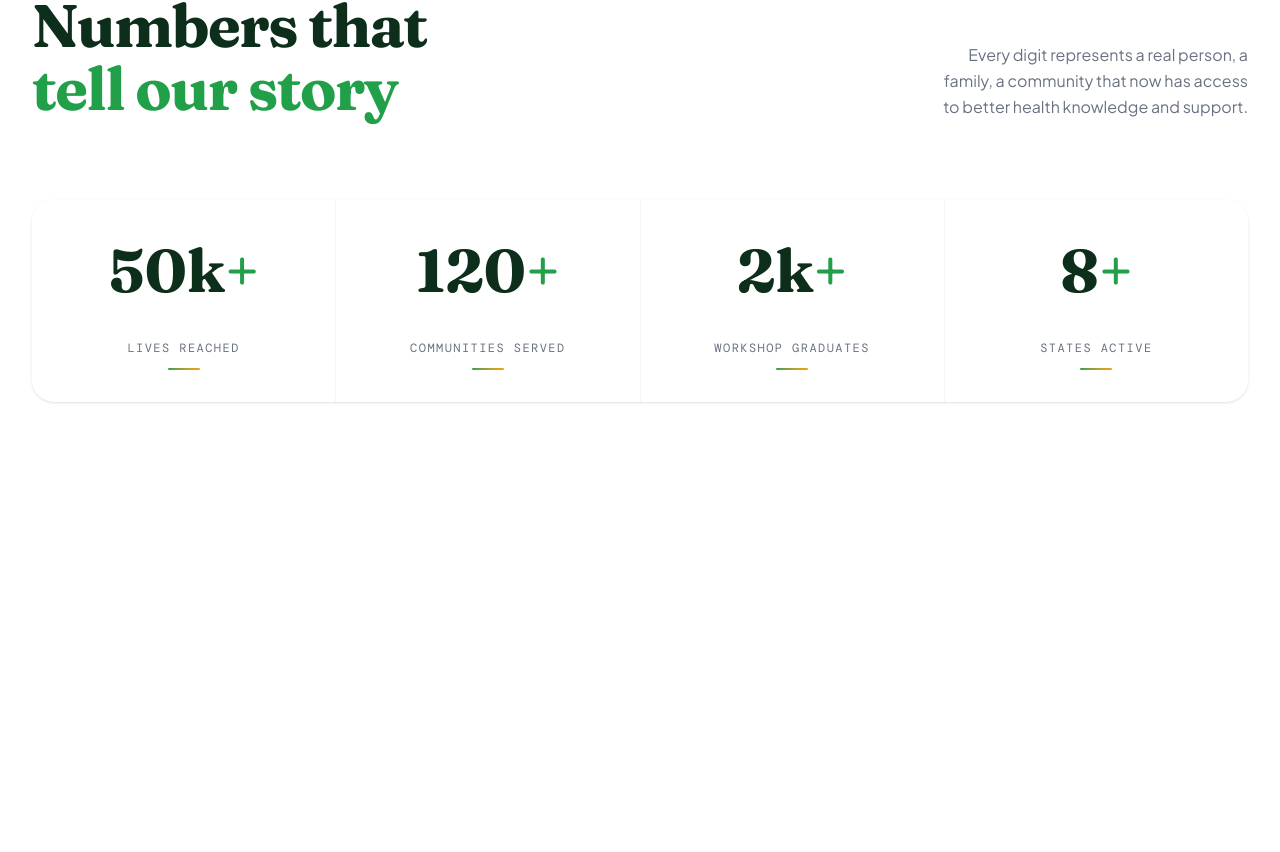
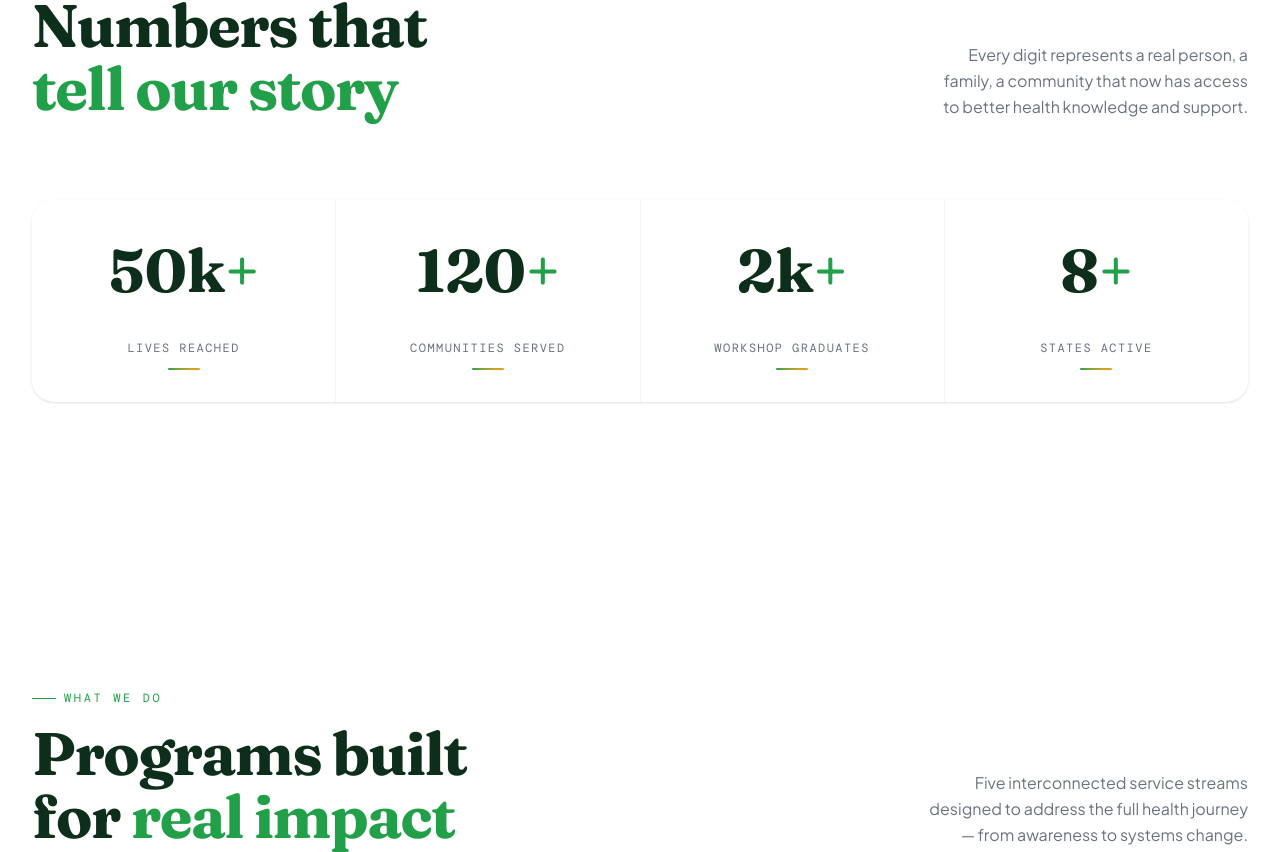
Before and after one commit to laviedegeorge/my-portfolio, a Next.js app: page / in a window 1280 px wide. Shown: the part 1948-2800 px from the top of the page. Before the commit the page ends 2494 px from the top, so only its background shows below. Built offline with nearby package versions, Linux system fonts and the light colour scheme; a web font is replaced by a local one.

Commit message:
implement programs and NCD  section in landing page

```diff
--- a/app/page.tsx
+++ b/app/page.tsx
@@ -2,6 +2,8 @@
 import About from "@/components/sections/landing-page/about-us";
 import Hero from "@/components/sections/landing-page/hero";
 import Impact from "@/components/sections/landing-page/impact";
+import NCD from "@/components/sections/landing-page/ncd";
+import Programs from "@/components/sections/landing-page/programs";
 
 export default function Home() {
   return (
@@ -11,6 +13,8 @@
         <Hero />
         <About />
         <Impact />
+        <Programs />
+        <NCD />
       </main>
     </>
   );
--- /dev/null
+++ b/components/sections/landing-page/ncd.tsx
@@ -0,0 +1,84 @@
+"use client";
+import { motion } from "motion/react";
+import { Ban, Heart, Lightbulb } from "lucide-react";
+import { SectionHeader } from "@/components/ui/primitives";
+
+const cards = [
+  {
+    icon: Ban,
+    title: "Tobacco & Vape Cessation",
+    description:
+      "Evidence-based cessation programs, group support sessions, and digital follow-up tools to help community members quit tobacco and vaping for good.",
+  },
+  {
+    icon: Heart,
+    title: "Nutrition & Fitness Education",
+    description:
+      "Culturally relevant nutrition guides, affordable meal planning, and community fitness programs designed for Nigerian lifestyles and food traditions.",
+  },
+  {
+    icon: Lightbulb,
+    title: "Alcohol Harm Reduction",
+    description:
+      "Community awareness programs on alcohol's health impact, low-risk drinking education, and referral pathways to counseling and support services.",
+  },
+];
+
+const ease = [0.22, 1, 0.36, 1] as const;
+
+export default function NCD() {
+  return (
+    <section className="relative bg-forest-900 py-24 lg:py-36 overflow-hidden">
+      <div className="absolute inset-0 dot-grid pointer-events-none" />
+      <div className="absolute inset-0 bg-radial-[ellipse_70%_50%_at_50%_100%] from-forest-500/10 to-transparent pointer-events-none" />
+
+      <div className="relative z-10 max-w-7xl mx-auto px-4 sm:px-6 lg:px-8">
+        <motion.div
+          initial={{ opacity: 0, y: 24 }}
+          whileInView={{ opacity: 1, y: 0 }}
+          viewport={{ once: true, margin: "-80px" }}
+          transition={{ duration: 0.7, ease }}
+        >
+          <SectionHeader
+            eyebrow="NCD Prevention"
+            title={
+              <>
+                Fighting chronic disease
+                <br />
+                <span className="text-forest-300">at the source</span>
+              </>
+            }
+            description="Non-communicable diseases account for over 29% of deaths in Nigeria. We're changing that — one community at a time."
+            light
+          />
+        </motion.div>
+
+        <div className="grid sm:grid-cols-2 lg:grid-cols-3 gap-6">
+          {cards.map((card, i) => (
+            <motion.div
+              key={card.title}
+              initial={{ opacity: 0, y: 20 }}
+              whileInView={{ opacity: 1, y: 0 }}
+              viewport={{ once: true }}
+              transition={{ duration: 0.6, delay: i * 0.1, ease }}
+              className="group relative bg-white/4 hover:bg-white/8 border border-white/8 hover:border-forest-500/30 rounded-2xl p-6 transition-all duration-300"
+            >
+              {/* Hover accent line */}
+              <div className="absolute top-0 left-4 right-4 h-px bg-linear-to-r from-transparent via-forest-500/60 to-transparent scale-x-0 group-hover:scale-x-100 transition-transform duration-400" />
+
+              <div className="inline-flex bg-linear-to-br from-forest-500 to-amber-400 p-2.5 rounded-xl mb-4 shadow-lg">
+                <card.icon className="w-5 h-5 text-white" />
+              </div>
+              <h3 className="text-[15px] font-semibold text-white mb-2 leading-snug">
+                {card.title}
+              </h3>
+              <p className="font-mono text-xs text-white/45 leading-relaxed">
+                {card.description}
+              </p>
+            </motion.div>
+          ))}
+        </div>
+      </div>
+    </section>
+  );
+}
--- /dev/null
+++ b/components/sections/landing-page/programs.tsx
@@ -0,0 +1,127 @@
+"use client";
+import { motion } from "motion/react";
+import {
+  BookOpen,
+  ShieldCheck,
+  MapPin,
+  Megaphone,
+  Monitor,
+  MessageCircle,
+} from "lucide-react";
+import { SectionHeader } from "@/components/ui/primitives";
+import { ServiceCard } from "@/components/ui/service-card";
+
+const programs = [
+  {
+    tag: "Education",
+    icon: BookOpen,
+    title: "Health Literacy & Education",
+    role: "Workshops · Schools · Digital",
+    description:
+      "Community workshops, school outreach, WhatsApp/SMS campaigns, and visual storytelling for plain-language health education.",
+    gradient: "from-forest-900 to-forest-700",
+    primaryAction: "Learn More",
+    secondaryAction: "Register",
+  },
+  {
+    tag: "Prevention",
+    icon: ShieldCheck,
+    title: "NCD Risk Reduction",
+    role: "Tobacco · Nutrition · Alcohol",
+    description:
+      "Tobacco cessation support, nutrition & fitness education, and alcohol awareness programs targeting chronic disease prevention.",
+    gradient: "from-forest-950 to-forest-800",
+    primaryAction: "Learn More",
+    secondaryAction: "Register",
+  },
+  {
+    tag: "Outreach",
+    icon: MapPin,
+    title: "Community Outreach",
+    role: "Rural · Urban · Youth",
+    description:
+      "Field programs in rural communities, urban slums, and youth engagement initiatives that bring health services to doorsteps.",
+    gradient: "from-forest-800 to-forest-900",
+    primaryAction: "Learn More",
+    secondaryAction: "Volunteer",
+  },
+  {
+    tag: "Advocacy",
+    icon: Megaphone,
+    title: "Advocacy & Systems Change",
+    role: "Policy · Partnerships · Voice",
+    description:
+      "Policy campaigns, strategic partnerships, and amplifying community voices to drive sustainable healthcare system improvements.",
+    gradient: "from-forest-900 to-forest-700",
+    primaryAction: "Learn More",
+    secondaryAction: "Partner",
+  },
+  {
+    tag: "Digital",
+    icon: Monitor,
+    title: "Digital Health Delivery",
+    role: "Telehealth · Modules · Mobile",
+    description:
+      "Telehealth sessions, interactive online modules, and mobile-first education tools designed for low-bandwidth environments.",
+    gradient: "from-forest-950 to-forest-800",
+    primaryAction: "Access Now",
+    secondaryAction: "Learn More",
+  },
+  {
+    tag: "WhatsApp",
+    icon: MessageCircle,
+    title: "WhatsApp Health Line",
+    role: "Chat · Reminders · Programs",
+    description:
+      "Get health tips, program updates, and direct support via WhatsApp. Chat with a health advisor today.",
+    gradient: "from-[#075e54] to-[#128c7e]",
+    primaryAction: "Chat Now",
+  },
+];
+
+const ease = [0.22, 1, 0.36, 1] as const;
+
+export default function Programs() {
+  return (
+    <section id="programs" className="bg-white py-24 lg:py-36">
+      <div className="max-w-7xl mx-auto px-4 sm:px-6 lg:px-8">
+        <motion.div
+          initial={{ opacity: 0, y: 24 }}
+          whileInView={{ opacity: 1, y: 0 }}
+          viewport={{ once: true, margin: "-80px" }}
+          transition={{ duration: 0.7, ease }}
+        >
+          <SectionHeader
+            eyebrow="What We Do"
+            title={
+              <>
+                Programs built
+                <br />
+                for <span className="text-forest-500">real impact</span>
+              </>
+            }
+            description="Five interconnected service streams designed to address the full health journey — from awareness to systems change."
+          />
+        </motion.div>
+
+        <div className="grid sm:grid-cols-2 lg:grid-cols-3 gap-6">
+          {programs.map((p, i) => (
+            <ServiceCard
+              key={p.title}
+              index={i + 1}
+              tag={p.tag}
+              icon={p.icon}
+              title={p.title}
+              role={p.role}
+              description={p.description}
+              gradient={p.gradient}
+              primaryAction={p.primaryAction}
+              secondaryAction={p.secondaryAction}
+              delay={i * 0.08}
+            />
+          ))}
+        </div>
+      </div>
+    </section>
+  );
+}
```
